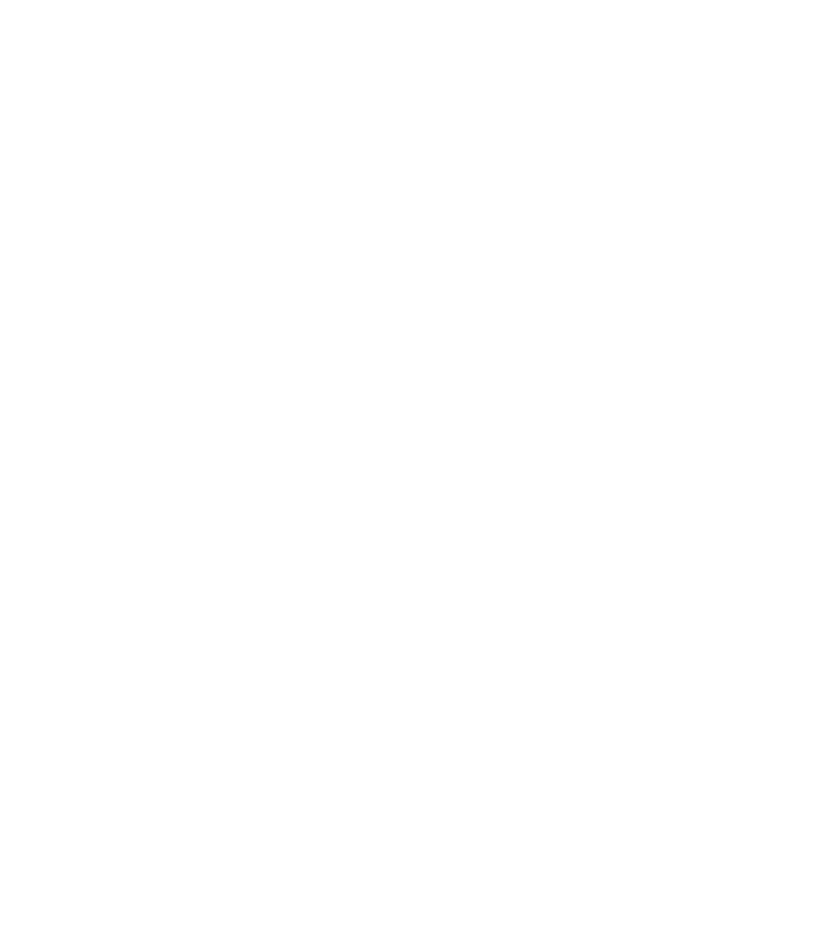
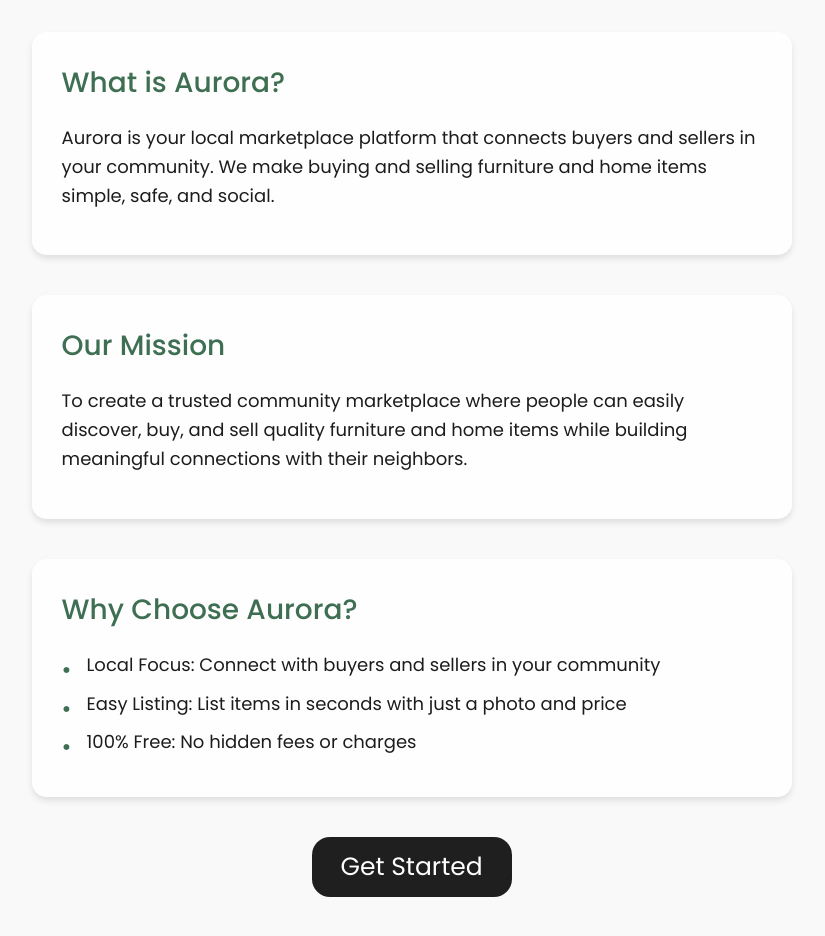
Before and after one commit to Kash4511/Aurora, a React (Vite) app in the folder Frontend/App/: page /learnmore in a window 1280 px wide. Before the commit this address had no page. Shown: the part 180-1116 px from the top of the page, without its empty margins (222-1047 px from the left). Before the commit the page ends 800 px from the top, so only its background shows below. Built offline with nearby package versions, Linux system fonts and the light colour scheme.

Commit message:
changes for functionality

```diff
--- a/Frontend/App/src/App.jsx
+++ b/Frontend/App/src/App.jsx
@@ -8,6 +8,7 @@
 import ProductDetail from './product';
 import ProtectedRoute from './ProtectedRoute';
 import ProductList from './Product_list';
+import LearnMore from './learnmore';
 
 const App = () => {
   return (
@@ -17,6 +18,7 @@
           <Route path="/" element={<Home />} />
           <Route path="/login" element={<Login />} />
           <Route path="/register" element={<Register />} />
+          <Route path="/learnmore" element={<LearnMore />} />
 
           {/* ✅ Wrap protected routes */}
           <Route
--- a/Frontend/App/src/Css/Home.css
+++ b/Frontend/App/src/Css/Home.css
@@ -1,4 +1,3 @@
-
 @import url('https://fonts.googleapis.com/css2?family=Poppins:wght@300;400;500&display=swap');
 .Background {
     position: fixed;
@@ -453,7 +452,9 @@
 font-style: normal;
 font-weight: 300;
 line-height: normal;
-margin-top: -30px;
+margin-top: -10px;
+top: 80px;
+position: absolute;
 }
 #footer2 {
     color: #2B463C;
@@ -462,8 +463,9 @@
 font-style: normal;
 font-weight: 300;
 line-height: normal;
-margin-top: -85px;
+margin-top: -44px;
 margin-left: 600px;
+position: absolute;
 }
 #footer3 {
     color: #2B463C;
@@ -472,8 +474,9 @@
 font-style: normal;
 font-weight: 300;
 line-height: normal;
-margin-top: -44px;
+margin-top: -43px;
 margin-left: 750px;
+position: absolute;
 }
 #footer4 {
     color: #2B463C;
@@ -482,8 +485,9 @@
 font-style: normal;
 font-weight: 300;
 line-height: normal;
-margin-top: -44px;
+top: 28px;
 margin-left: 890px;
+position: absolute;
 }
 
 #footer5 {
@@ -493,8 +497,9 @@
 font-style: normal;
 font-weight: 300;
 line-height: normal;
-margin-top: -44px;
+top: 28px;
 margin-left: 1050px;
+position: absolute;
 }
 #footer6 {
     color: #2B463C;
@@ -503,6 +508,91 @@
 font-style: normal;
 font-weight: 300;
 line-height: normal;
-margin-top: -0px;
+top: auto;
 margin-left: 600px;
+position: absolute;
 }
+
+/* Learn More Page Styles */
+.learn-more-content {
+  max-width: 800px;
+  margin: 100px auto;
+  padding: 0 20px;
+}
+
+.learn-title {
+  color: #2B463C;
+  font-family: Poppins;
+  font-size: 48px;
+  font-weight: 500;
+  text-align: center;
+  margin-bottom: 40px;
+}
+
+.learn-section {
+  margin-bottom: 40px;
+  background: rgba(255, 255, 255, 0.9);
+  padding: 30px;
+  border-radius: 15px;
+  box-shadow: 0 4px 6px rgba(0, 0, 0, 0.1);
+}
+
+.learn-section h2 {
+  color: #3F6F52;
+  font-family: Poppins;
+  font-size: 28px;
+  font-weight: 500;
+  margin-bottom: 20px;
+}
+
+.learn-section p {
+  color: #1C1C1C;
+  font-family: Poppins;
+  font-size: 18px;
+  line-height: 1.6;
+  margin-bottom: 15px;
+}
+
+.learn-section ul {
+  list-style-type: none;
+  padding: 0;
+}
+
+.learn-section li {
+  color: #1C1C1C;
+  font-family: Poppins;
+  font-size: 18px;
+  line-height: 1.6;
+  margin-bottom: 10px;
+  padding-left: 25px;
+  position: relative;
+}
+
+.learn-section li:before {
+  content: "•";
+  color: #3F6F52;
+  font-size: 24px;
+  position: absolute;
+  left: 0;
+}
+
+.get-started-btn {
+  width: 200px;
+  height: 60px;
+  border-radius: 18px;
+  background: #1F1F1F;
+  color: #FFF;
+  font-family: Poppins;
+  font-size: 25px;
+  font-weight: 400;
+  border: none;
+  cursor: pointer;
+  display: block;
+  margin: 40px auto;
+  transition: all 0.3s ease;
+}
+
+.get-started-btn:hover {
+  background: #222121;
+  transform: scale(1.05);
+}
--- a/Frontend/App/src/home.jsx
+++ b/Frontend/App/src/home.jsx
@@ -172,14 +172,14 @@
     </motion.button>
     <motion.button
       id="Learn"
-      initial={{ opacity: 0, y: 50 }}  // Starts invisible and 50px down
-        animate={{ opacity: 1, y: 0 }}   // Ends visible and at normal position
-        transition={{
+      initial={{ opacity: 0, y: 50 }}
+      animate={{ opacity: 1, y: 0 }}
+      transition={{
         duration: 0.9,
         ease: 'easeOut',
-        delay: 0.3     // Optional: Add slight delay for staggered animations
-        }}
-      onClick={post}
+        delay: 0.3
+      }}
+      onClick={() => navigator('/learnmore')}
       whileHover={{
         scale: 1.1,
         color: '#1F1F1F',
@@ -225,7 +225,7 @@
       transition={{ duration: 0.9, ease: 'easeOut', delay: 0.6 }}
       viewport={{ once: true, amount: 0.3 }}
     >
-      Snap a photo, Set your price and you’re live
+      Snap a photo, Set your price and you're live
     </motion.h1>
     <motion.button
     id='stop4'
@@ -243,10 +243,8 @@
       scale: 0.9,
       transition: { duration: 0.1 }
     }}
-
-
+    onClick={() => navigator('/login')}
     >Start Selling
-
     </motion.button>
   </motion.div>
   <motion.div
@@ -299,10 +297,8 @@
       scale: 0.9,
       transition: { duration: 0.1 }
     }}
-
-
+    onClick={() => navigator('/login')}
     >Browse Listing
-
     </motion.button>
   </motion.div>
 </motion.div>
@@ -357,10 +353,8 @@
       scale: 0.9,
       transition: { duration: 0.1 }
     }}
-
-
+    onClick={() => navigator('/login')}
     >Get Updates
-
     </motion.button>
   </motion.div>
 </motion.div>
@@ -408,6 +402,7 @@
       whileInView={{ opacity: 1, y: 0 }}
       transition={{ duration: 0.9, ease: 'easeOut', delay: 0.6 }}
       viewport={{ once: true, amount: 0.3 }}
+      onClick={() => navigator('/home')}
 
     >About
 
@@ -439,7 +434,7 @@
       transition={{ duration: 0.9, ease: 'easeOut', delay: 0.6 }}
       viewport={{ once: true, amount: 0.3 }}
 
-    >Made by Kaashif Ameen
+    >Made by Mohammed Kaashif Ameen
 
     </motion.h1>
 
--- /dev/null
+++ b/Frontend/App/src/learnmore.jsx
@@ -0,0 +1,79 @@
+import React from 'react';
+import { motion } from 'motion/react';
+import { useNavigate } from 'react-router-dom';
+import './Css/Home.css';
+
+function LearnMore() {
+  const navigate = useNavigate();
+
+  return (
+    <div className="Background">
+      <motion.div
+        className="learn-more-content"
+        initial={{ opacity: 0, y: 20 }}
+        animate={{ opacity: 1, y: 0 }}
+        transition={{ duration: 0.8 }}
+      >
+        <motion.h1
+          className="learn-title"
+          initial={{ opacity: 0, y: 20 }}
+          animate={{ opacity: 1, y: 0 }}
+          transition={{ duration: 0.8, delay: 0.2 }}
+        >
+          Welcome to Aurora
+        </motion.h1>
+
+        <motion.div
+          className="learn-section"
+          initial={{ opacity: 0, y: 20 }}
+          animate={{ opacity: 1, y: 0 }}
+          transition={{ duration: 0.8, delay: 0.4 }}
+        >
+          <h2>What is Aurora?</h2>
+          <p>
+            Aurora is your local marketplace platform that connects buyers and sellers in your community.
+            We make buying and selling furniture and home items simple, safe, and social.
+          </p>
+        </motion.div>
+
+        <motion.div
+          className="learn-section"
+          initial={{ opacity: 0, y: 20 }}
+          animate={{ opacity: 1, y: 0 }}
+          transition={{ duration: 0.8, delay: 0.6 }}
+        >
+          <h2>Our Mission</h2>
+          <p>
+            To create a trusted community marketplace where people can easily discover, buy, and sell
+            quality furniture and home items while building meaningful connections with their neighbors.
+          </p>
+        </motion.div>
+
+        <motion.div
+          className="learn-section"
+          initial={{ opacity: 0, y: 20 }}
+          animate={{ opacity: 1, y: 0 }}
+          transition={{ duration: 0.8, delay: 0.8 }}
+        >
+          <h2>Why Choose Aurora?</h2>
+          <ul>
+            <li>Local Focus: Connect with buyers and sellers in your community</li>
+            <li>Easy Listing: List items in seconds with just a photo and price</li>
+            <li>100% Free: No hidden fees or charges</li>
+          </ul>
+        </motion.div>
+
+        <motion.button
+          className="get-started-btn"
+          onClick={() => navigate('/register')}
+          whileHover={{ scale: 1.05 }}
+          whileTap={{ scale: 0.95 }}
+        >
+          Get Started
+        </motion.button>
+      </motion.div>
+    </div>
+  );
+}
+
+export default LearnMore;
```
